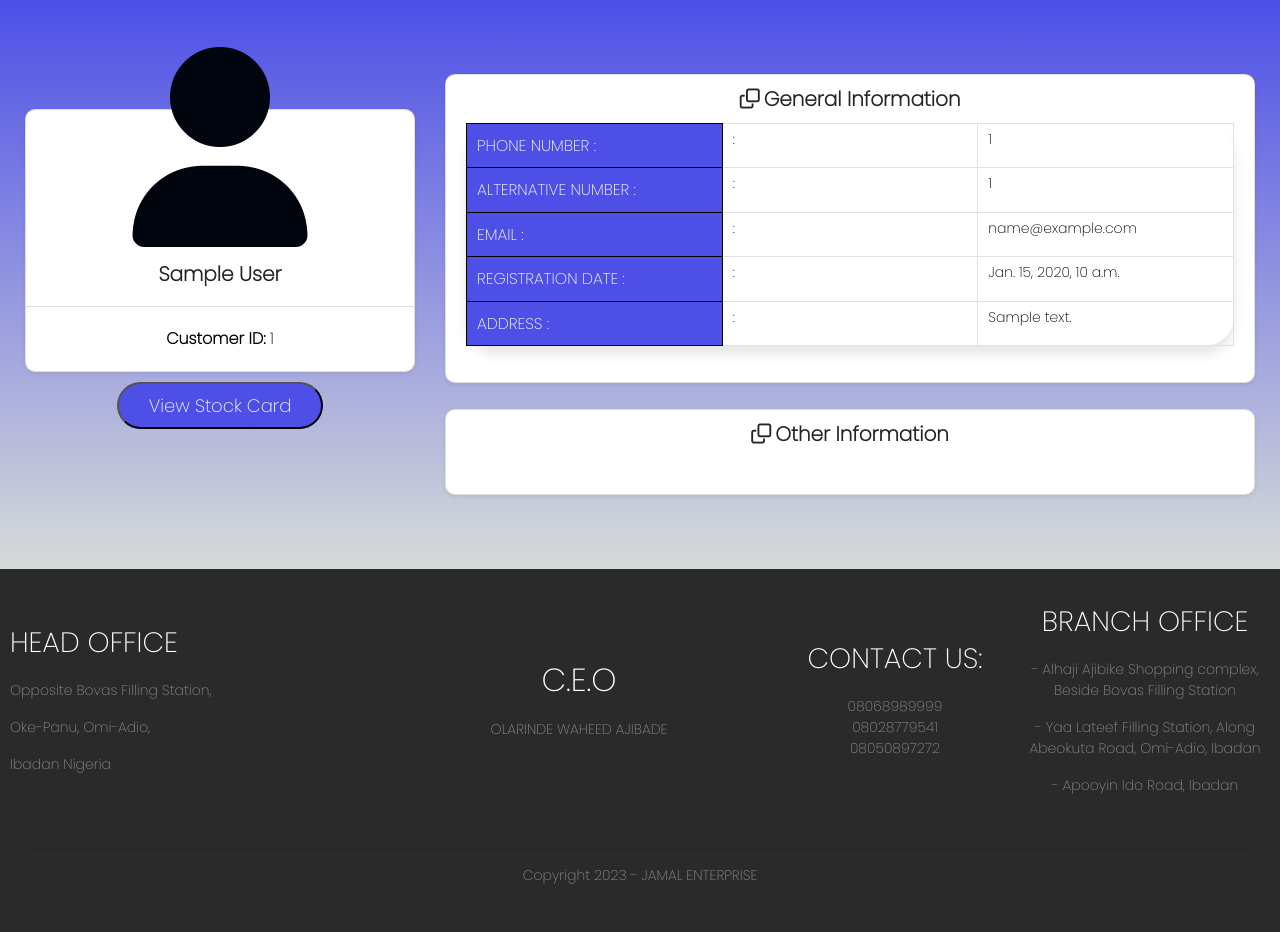
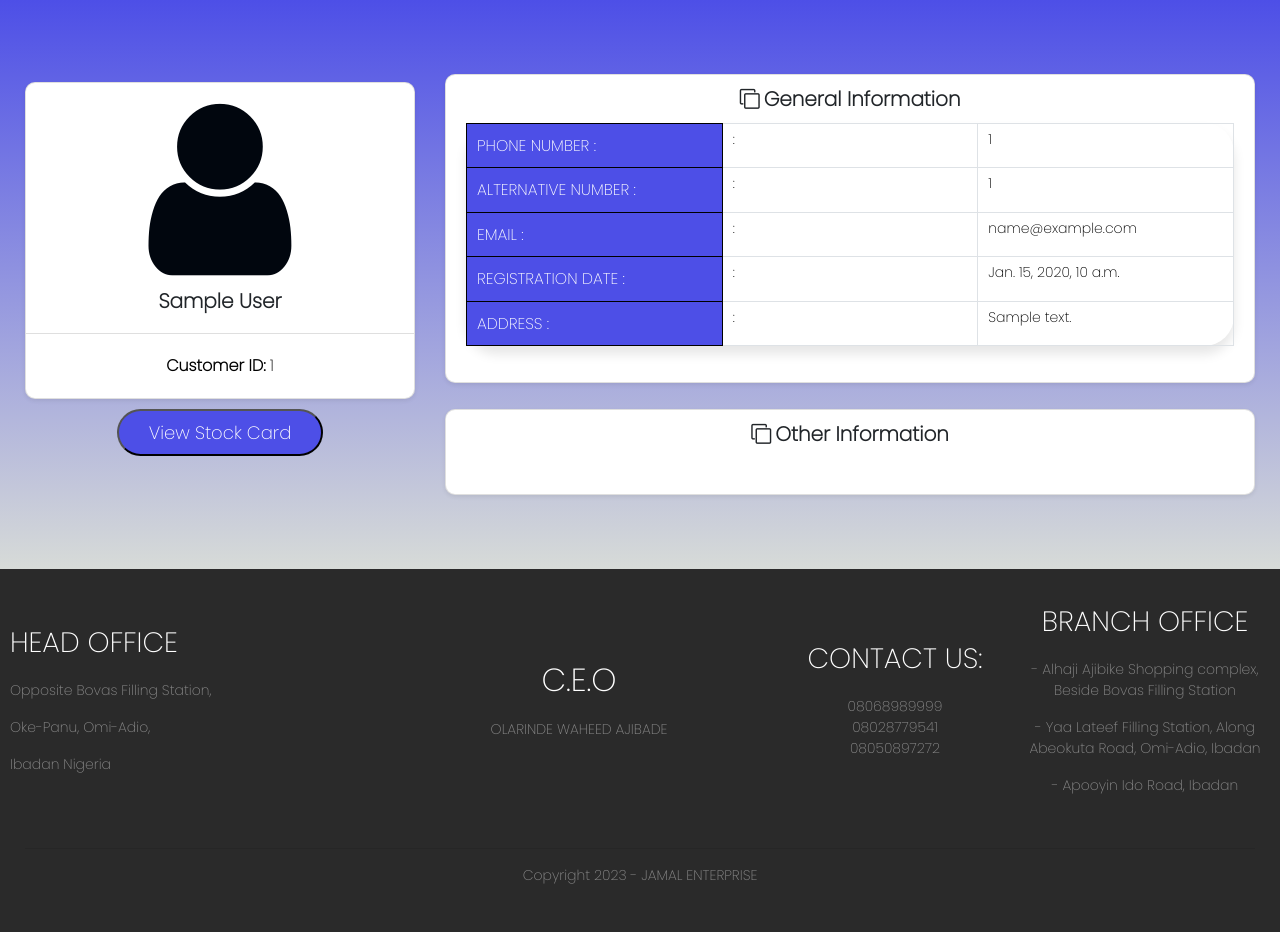
Before and after one commit to jamal-codez/Olajiwa_project, a Django app: page /c_info/1/ in a window 1280 px wide. Shown: the part 80-1012 px from the top of the page. Run offline with Django 4.2, Linux system fonts and the light colour scheme; a user stored in the database is signed in; tables that the repository leaves empty hold one stand-in row (values such as "Sample post"); some libraries are stand-ins or nearby versions; some web fonts are replaced.

Commit message:
template edit

```diff
--- a/stockcard/templates/c_info.html
+++ b/stockcard/templates/c_info.html
@@ -8,7 +8,10 @@
     <title>OLAJIWA RESOURCE COMPANY </title>
 
     <link rel='stylesheet' href='https://cdnjs.cloudflare.com/ajax/libs/twitter-bootstrap/4.1.3/css/bootstrap.min.css'>
-    <link rel='stylesheet' href="{% static 'css/font-awesome.css.css' %}">
+    <!--<link rel='stylesheet' href='https://cdnjs.cloudflare.com/ajax/libs/font-awesome/5.12.1/css/all.min.css'>-->
+    <link rel="stylesheet" type="text/css"
+        href="https://stackpath.bootstrapcdn.com/font-awesome/4.7.0/css/font-awesome.min.css">
+    <link rel="stylesheet" type="text/css" href="{% static 'font-awesome.css' %}">
     <link rel="preconnect" href="https://fonts.gstatic.com">
     <link href="https://fonts.googleapis.com/css2?family=Poppins:wght@200&display=swap" rel="stylesheet">
     <link rel="stylesheet" type="text/css" href="{% static 'style.css' %}">
@@ -51,8 +54,8 @@
                     <div class="col-lg-4">
                         <div class="card shadow-sm">
                             <div class="card-header bg-transparent text-center" style="height: auto;">
-                                <i class="fas fa-user fa-lg"
-                                    style="color: #01060e; font-size: 200px; margin-top: 20px;"></i><br><br><br>
+                                <i class="fa fa-user fa-lg"
+                                    style="color: #01060e; font-size: 200px; margin-top: 20px;"></i><br><br>
                                 <h3>{{info.name}}</h3>
                             </div>
                             <div class="card-body">
@@ -64,7 +67,7 @@
                     <div class="col-lg-8">
                         <div class="card shadow-sm">
                             <div class="card-header bg-transparent border-0">
-                                <h3 class="mb-0"><i class="far fa-clone pr-1"></i>General Information</h3>
+                                <h3 class="mb-0"><i class="fa fa-clone pr-1"></i>General Information</h3>
                             </div>
                             <div class="card-body pt-0">
                                 <table class="table table-bordered">
@@ -99,7 +102,7 @@
                         <div style="height: 26px"></div>
                         <div class="card shadow-sm">
                             <div class="card-header bg-transparent border-0">
-                                <h3 class="mb-0"><i class="far fa-clone pr-1"></i>Other Information</h3>
+                                <h3 class="mb-0"><i class="fa fa-clone pr-1"></i>Other Information</h3>
                             </div>
                             <div class="card-body pt-0">
                                 <p></p>
--- a/stockcard/templates/login.html
+++ b/stockcard/templates/login.html
@@ -38,7 +38,7 @@
             <div class="row">
                 <div class="col2">
                     <h1 style="color: aliceblue;"><span
-                            style="color: rgb(17, 18, 129); font-family: fantasy;">OLAGJIWA</span>
+                            style="color: rgb(17, 18, 129); font-family: Georgia, 'Times New Roman', Times, serif;">OLAGJIWA</span>
                         RESOURCE COMPANY </h1>
                     <h2>(OIL & GAS)</h2>
                     <p> Suppliers of Cement, Granite, Gravel, Sand, Latrace, Stonedust, General Merchant etc</p>
```
